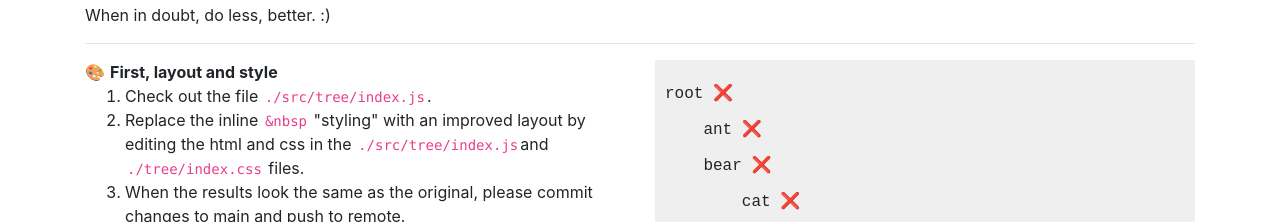
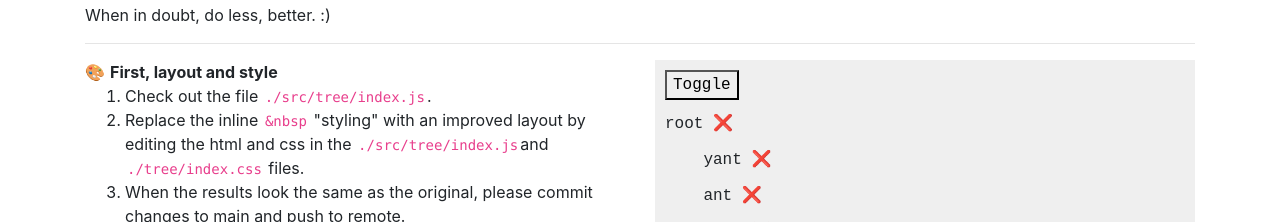
Before and after one commit to chepakovich/react-data-tree-in-ui, a React (Create React App) app: page / in a window 1280 px wide. Shown: the part 482-704 px from the top of the page. Built offline with nearby package versions, Linux system fonts and the light colour scheme.

Commit message:
added toggle/sorting

```diff
--- a/src/tree/data.json
+++ b/src/tree/data.json
@@ -2,6 +2,10 @@
   {
     "name": "root",
     "children": [
+      {
+        "name": "yant",
+        "children": []
+      },
       {
         "name": "ant",
         "children": []
--- a/src/tree/index.js
+++ b/src/tree/index.js
@@ -5,6 +5,7 @@ import initialData from './data';
 export default function Tree() {
   const [data, setData] = useState(initialData);
   const [tree, setTree] = useState([]);
+  const [sorted, setSorted] = useState(false);
 
   const ref1 = useRef();
   const ref2 = useRef();
@@ -78,6 +79,31 @@ export default function Tree() {
     }
   };
 
+  const sortTree = (arr) => {
+    const recursiveSort = (inputArr) => {
+      if (arr.length === 0) return;
+      inputArr.sort((a, b) =>
+        a.name.toLowerCase().localeCompare(b.name.toLowerCase())
+      );
+      for (const el of inputArr) {
+        recursiveSort(el.children);
+      }
+    };
+
+    recursiveSort(arr);
+    generateNewTree(arr, 0);
+    setSorted(true);
+  };
+
+  const toggle = () => {
+    if (sorted) {
+      generateNewTree(data, 0);
+      setSorted(false);
+    } else {
+      sortTree(JSON.parse(JSON.stringify(data)));
+    }
+  };
+
   return (
     <div className="tree">
       {/* <p className="level0">root</p>
@@ -91,6 +117,8 @@ export default function Tree() {
       <p className="level2">dog</p>
       <p className="level3">elephant</p>
       <p className="level1">frog</p> */}
+
+      <button onClick={toggle}>Toggle</button>
 
       {tree.map((item, index) => {
         // let insert = '';
```
